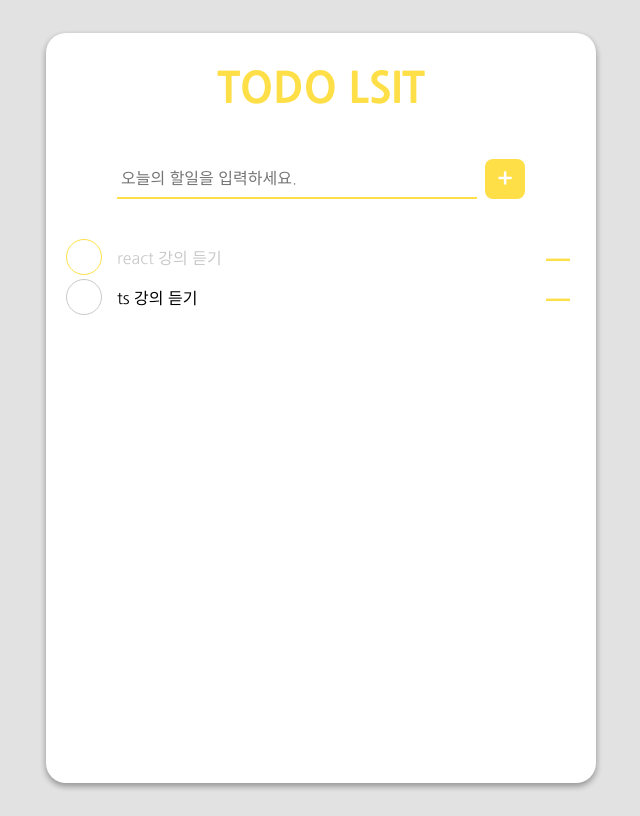
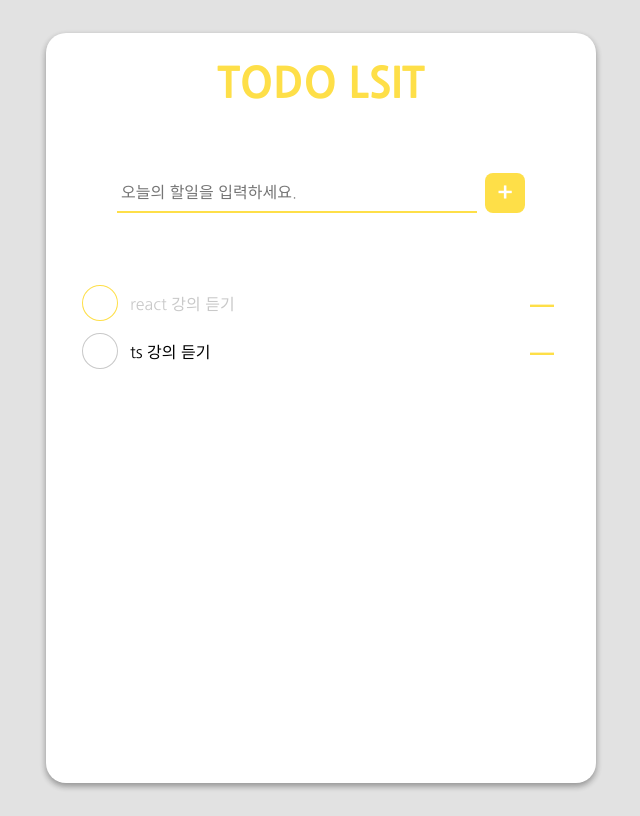
Before and after one commit to hnaa0/react-todolist, a React (Create React App) app: page / in a window 1280 px wide. Shown: the whole page, without its empty margins (319-959 px from the left). Built offline with nearby package versions, Linux system fonts and the light colour scheme.

Commit message:
css 추가 수정

```diff
--- a/src/components/TodoInsert.js
+++ b/src/components/TodoInsert.js
@@ -13,6 +13,7 @@ export default function TodoInsert(props) {
     e.preventDefault(); // 기본 동작 방지
     if (content === "") return; // 내용 없으면 리턴
     props.onSubmit(content);
+    setContent(""); // 입력창 초기화
   };
 
   return (
@@ -36,8 +37,7 @@ const Container = styled.div`
   display: flex;
   justify-content: center;
   align-items: center;
-  // wdith: 100%;
-  height: 10%;
+  height: 120px;
 `;
 
 const Form = styled.form`
--- a/src/components/TodoItem.js
+++ b/src/components/TodoItem.js
@@ -27,7 +27,7 @@ const Container = styled.div`
   justify-content: space-between;
   align-items: center;
   height: 36px;
-  margin: 4px 0;
+  margin: 12px 0;
 `;
 
 const DoneBtn = styled.button`
--- a/src/components/TodoItemList.js
+++ b/src/components/TodoItemList.js
@@ -19,7 +19,7 @@ export default function TodoItemList({ todos, onToggle, onDelete }) {
 }
 
 const Container = styled.div`
-  height: 80%;
+  height: 530px;
   width: 100%;
-  padding: 20px;
+  padding: 20px 36px;
 `;
--- a/src/components/TodoTitle.js
+++ b/src/components/TodoTitle.js
@@ -14,8 +14,8 @@ const Container = styled.div`
   align-items: center;
   justify-content: center;
   width: 100%;
-  height: 10%;
-  margin: 20px 0;
+  height: 100px;
+  padding: 20px 0;
 `;
 
 const Title = styled.h1`
```
